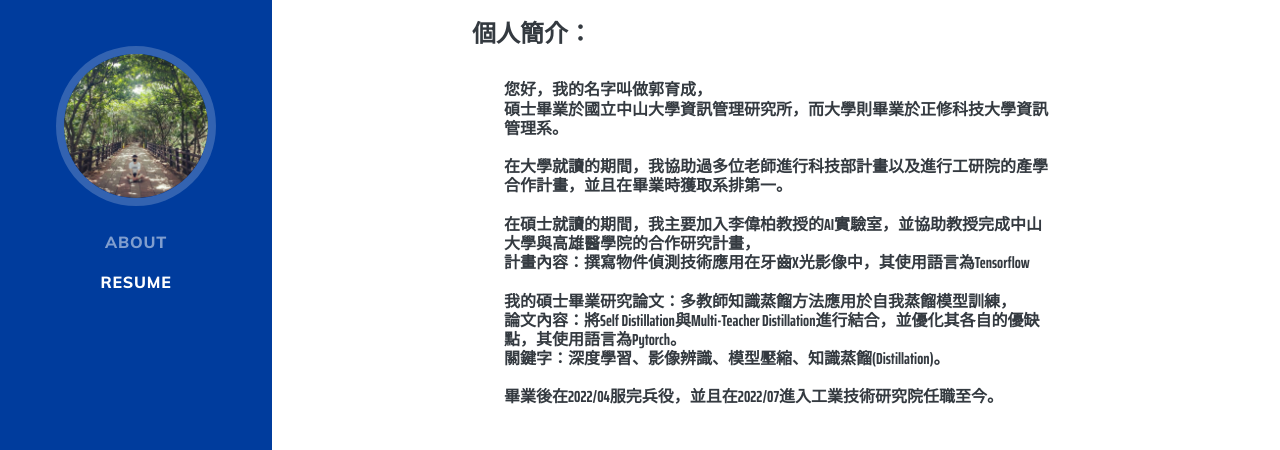
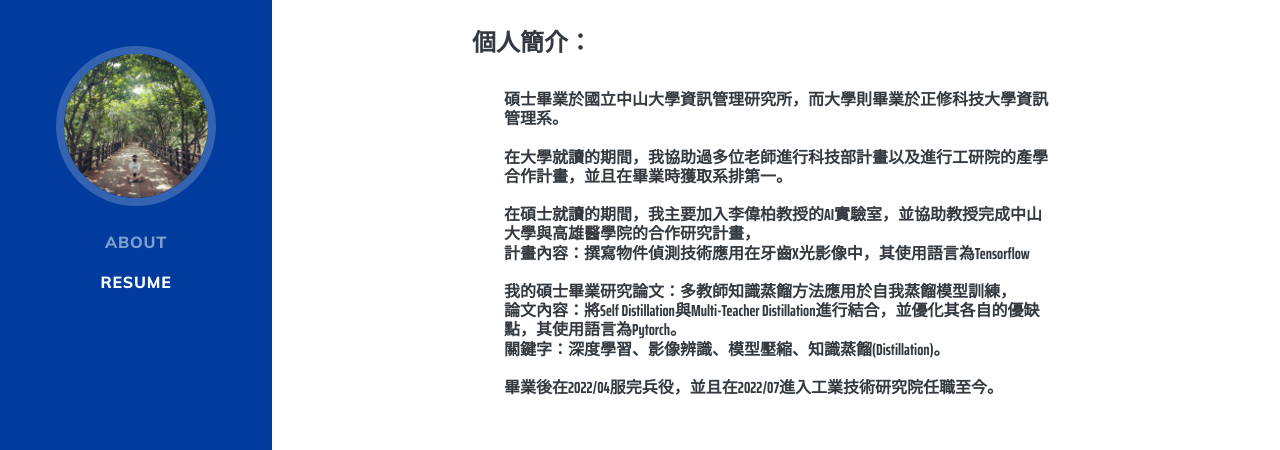
Before and after one commit to s74101234/s74101234.github.io, a plain HTML site: page index.html in a window 1280 px wide. Shown: the part 230-680 px from the top of the page. Drawn offline with Linux system fonts and the light colour scheme.

Commit message:
update
update

```diff
--- a/index.html
+++ b/index.html
@@ -81,7 +81,6 @@
           <p>
           <h4>個人簡介：</h4></br>
             <h6 style="padding-left: 2rem">
-          您好，我的名字叫做郭育成，</br>
           碩士畢業於國立中山大學資訊管理研究所，而大學則畢業於正修科技大學資訊管理系。</br>
 </br>
 	  在大學就讀的期間，我協助過多位老師進行科技部計畫以及進行工研院的產學合作計畫，並且在畢業時獲取系排第一。</br>
```
